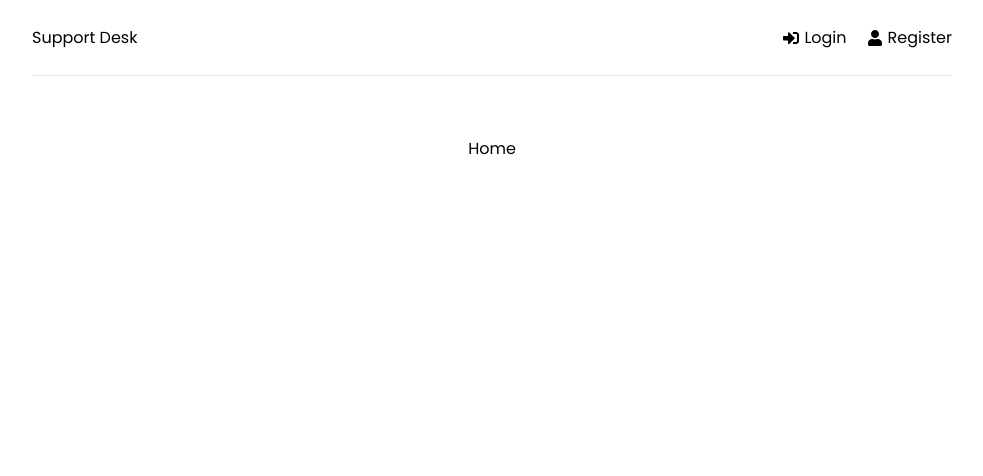
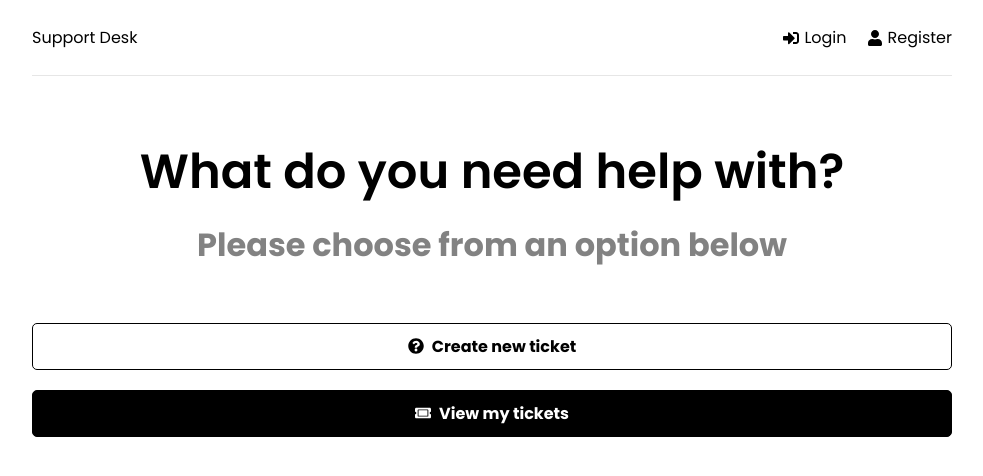
Before and after one commit to milanMilicic/support-desk-app, a React (Create React App) app in the folder frontend/: page / in a window 1280 px wide. Shown: the top 476 px of the page, without its empty margins (148-1131 px from the left). Built offline with nearby package versions, Linux system fonts and the light colour scheme.

Commit message:
Set up Home page

```diff
--- a/frontend/src/pages/Home.jsx
+++ b/frontend/src/pages/Home.jsx
@@ -1,6 +1,22 @@
+import { FaQuestionCircle, FaTicketAlt  } from "react-icons/fa"
+import { Link } from "react-router-dom"
+
 function Home() {
   return (
-    <div>Home</div>
+    <>
+      <section className="heading">
+        <h1>What do you need help with?</h1>
+        <p>Please choose from an option below</p>
+      </section>
+
+      <Link to="/new-ticket" className="btn btn-reverse btn-block">
+        <FaQuestionCircle /> Create new ticket
+      </Link>
+
+      <Link to="/tickets" className="btn btn-block">
+        <FaTicketAlt /> View my tickets
+      </Link>
+    </>
   )
 }
 export default Home
```
